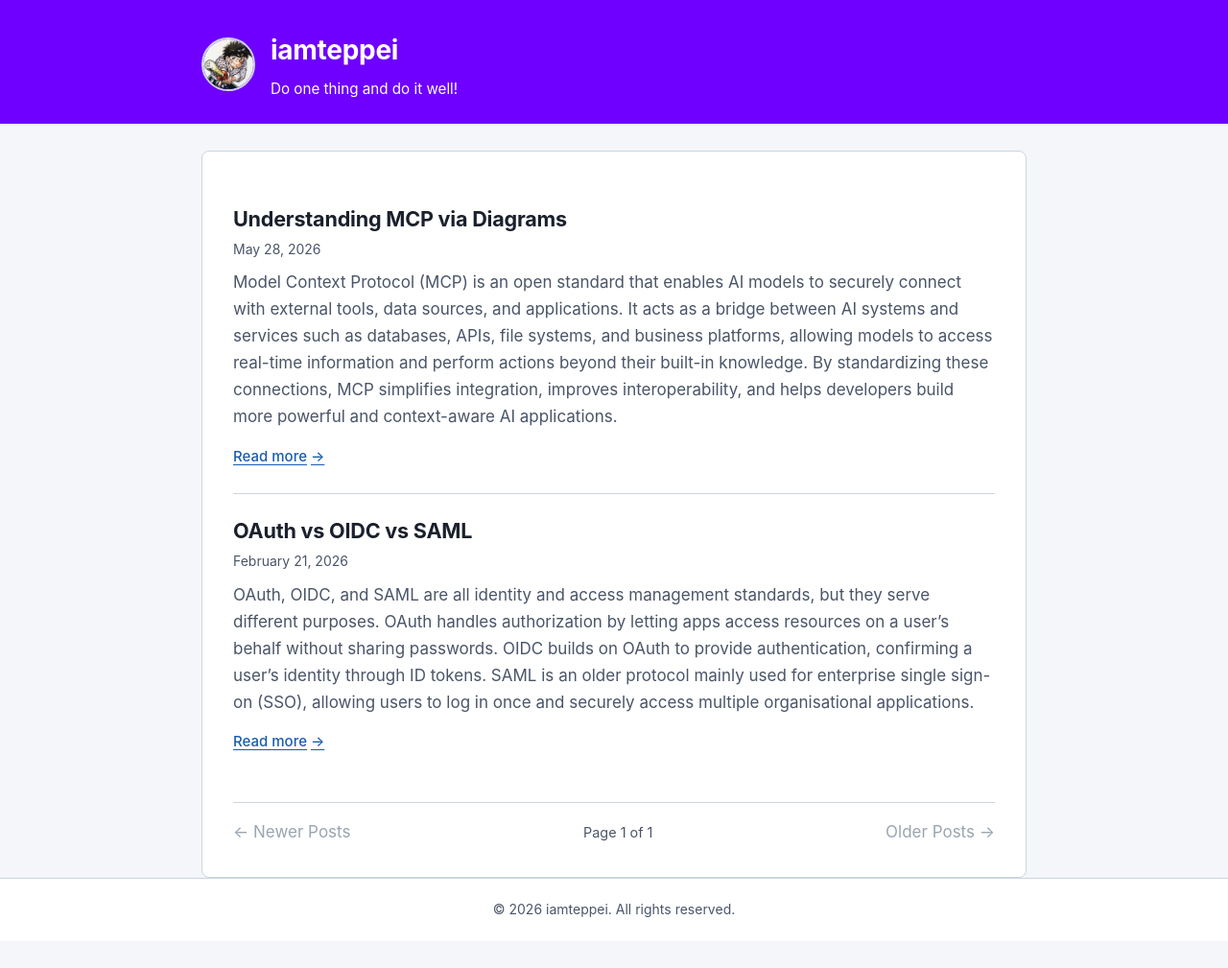
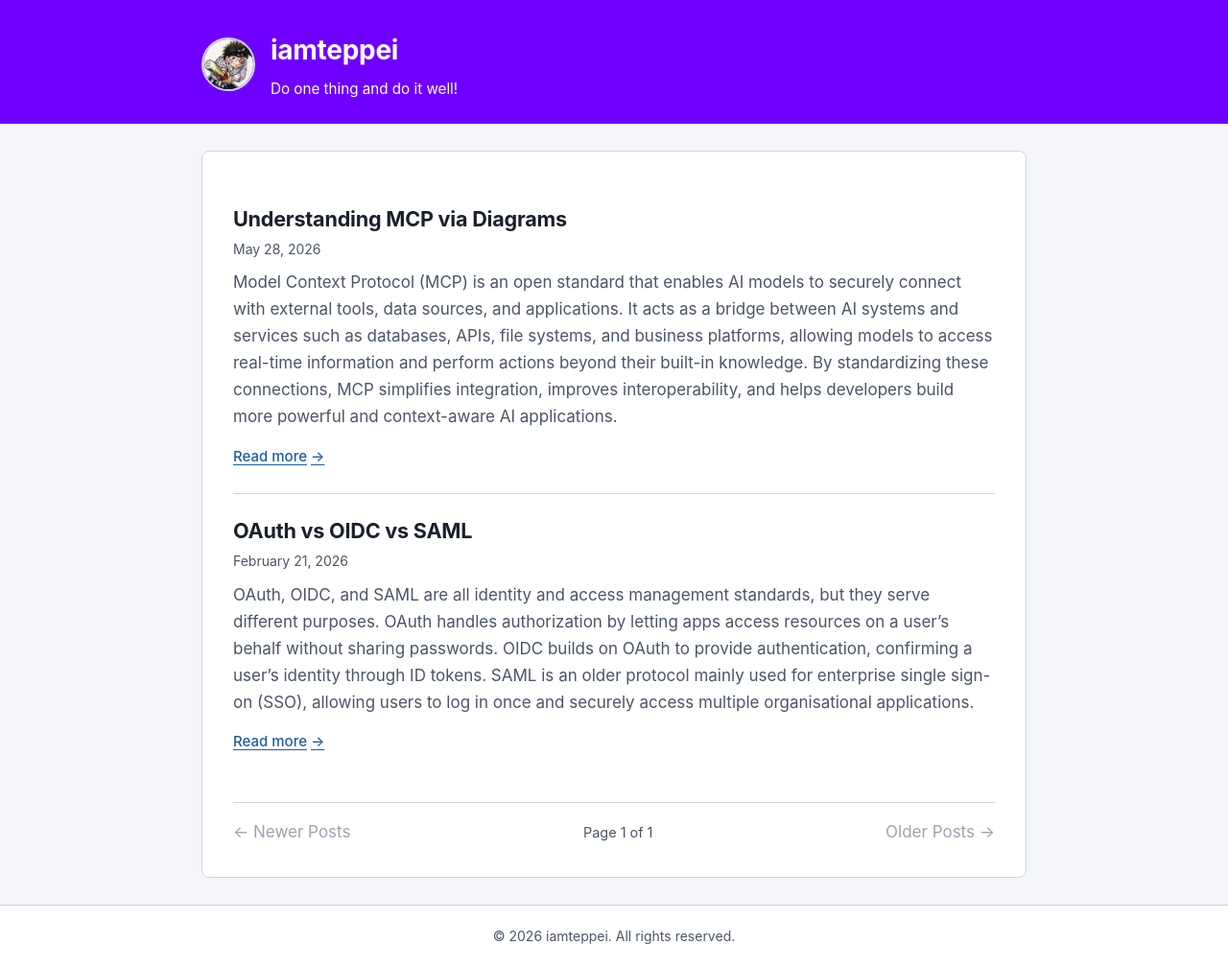
Before and after one commit to iamteppei/iamteppei.github.io, a Jekyll site: the page built from index.html, in a window 1280 px wide. Shown: the whole page at 96% size. Built offline with Jekyll 4.4.1, drawn with Linux system fonts in a browser that asks for light colours; the list of posts is cut into pages by our own code.

Commit message:
style(css): adjust spacing in style.css
- Replaced an unnecessary space with consistent spacing

- Improved readability of CSS rules

```diff
--- a/assets/css/style.css
+++ b/assets/css/style.css
@@ -462,7 +462,7 @@ main {
 .footer-content {
   border-top: 1px solid var(--border);
   background: var(--surface);
-  margin-bottom: 1.75rem;
+  margin-top: 1.75rem;
 }
 
 footer {
```
